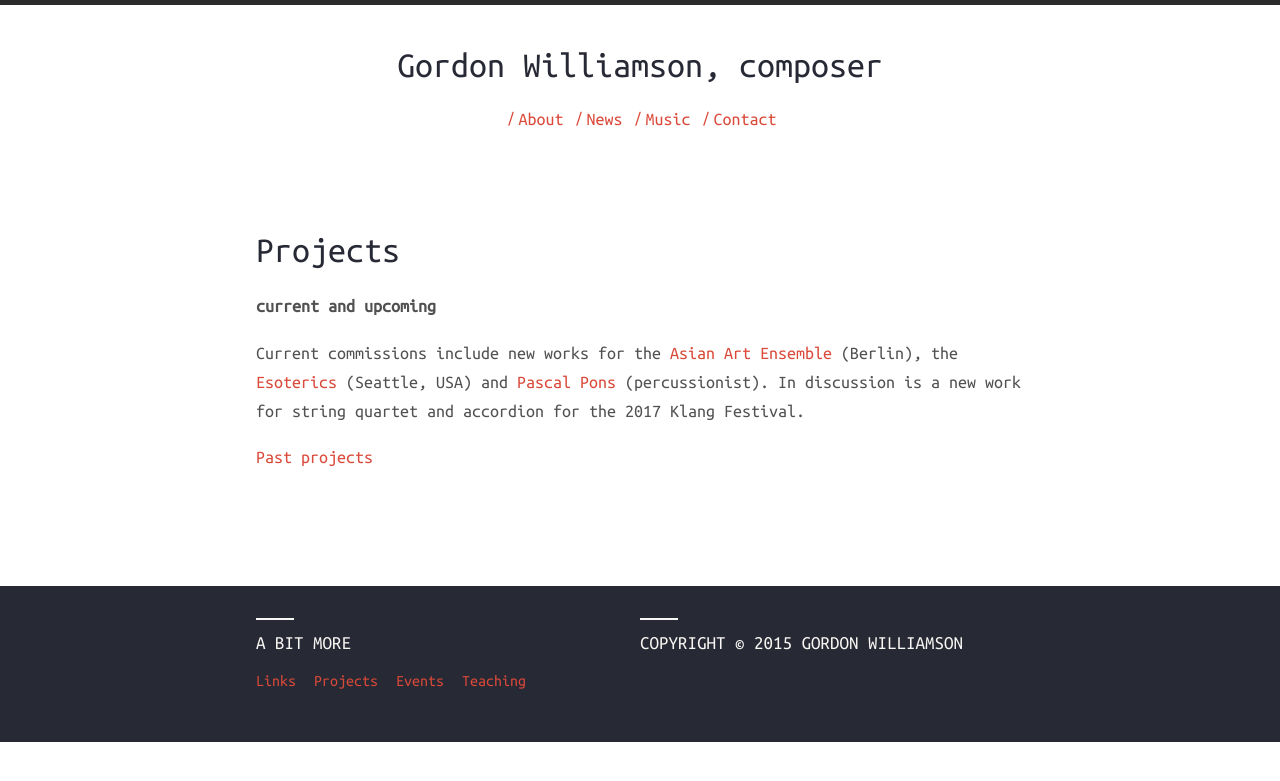
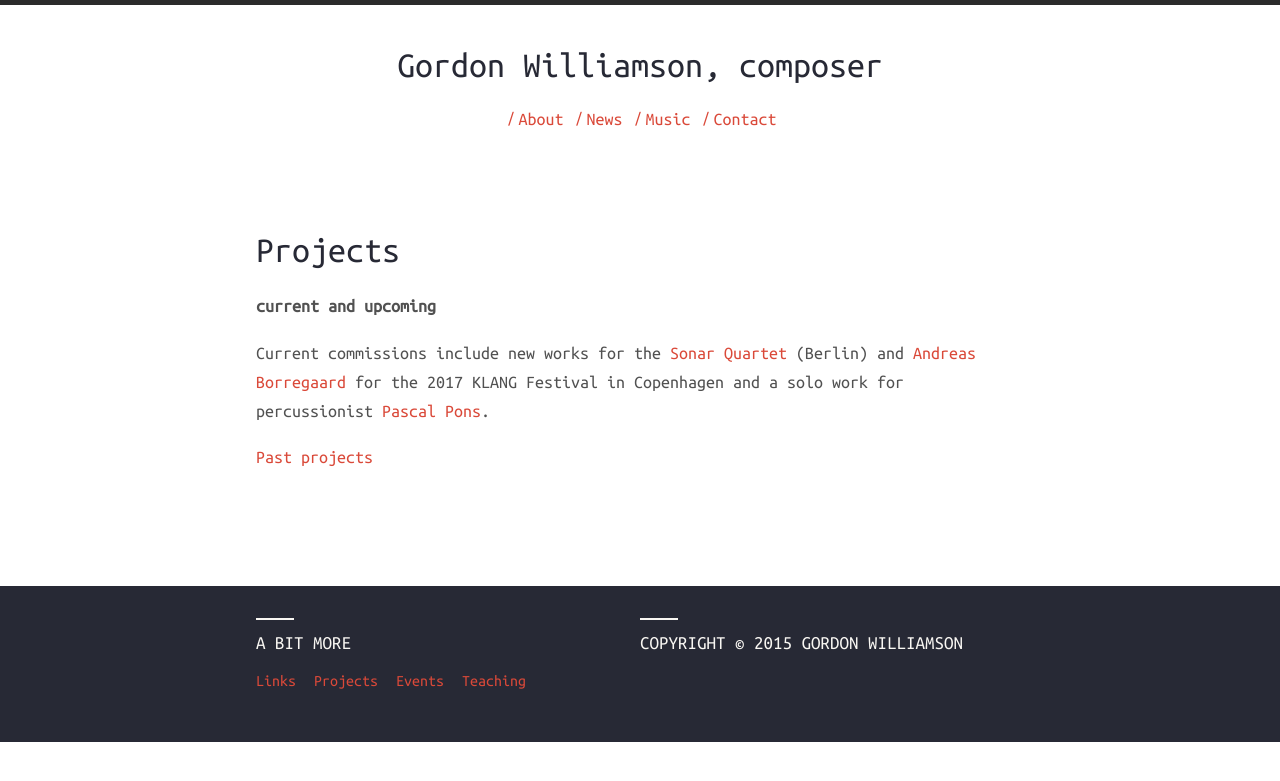
Before and after one commit to gordonwilliamson/gordonwilliamson.github.io, a Jekyll site: the page built from projects.md, in a window 1280 px wide. Shown: the top 781 px of the page. Built offline with Jekyll 4.4.1, drawn with Linux system fonts in a browser that asks for light colours; nearby versions of some CDN libraries.

Commit message:
Updated projects.md

```diff
--- a/projects.md
+++ b/projects.md
@@ -8,6 +8,6 @@ published: true
 
 **current and upcoming**
 
-Current commissions include new works for the [Asian Art Ensemble](http://www.asianart-ensemble.com/german/Startseite.html) (Berlin), the [Esoterics](http://www.theesoterics.org/) (Seattle, USA) and [Pascal Pons](http://www.pascalpons.com/) (percussionist).  In discussion is a new work for string quartet and accordion for the 2017 Klang Festival.
+Current commissions include new works for the [Sonar Quartet](http://http://www.sonarquartett.de/) (Berlin) and [Andreas Borregaard](http://www.andreasborregaard.dk/) for the 2017 KLANG Festival in Copenhagen and a solo work for percussionist [Pascal Pons](http://www.pascalpons.com/).
 
 [Past projects]()
```
